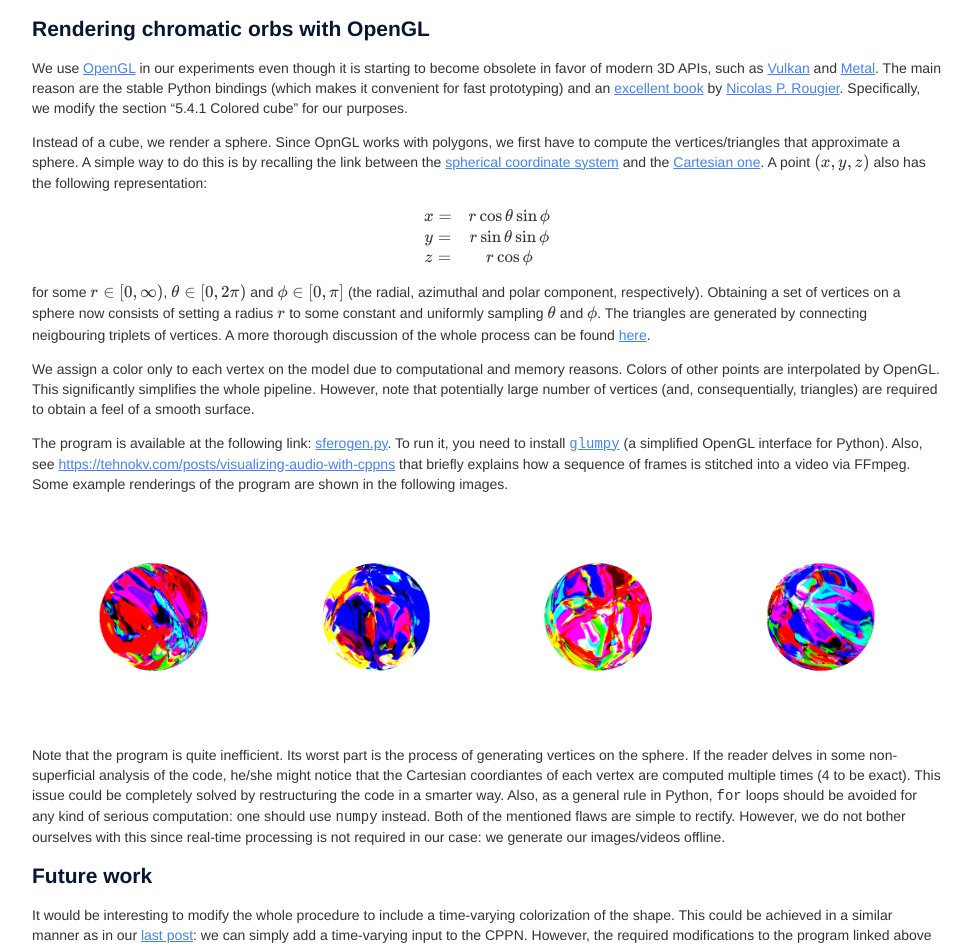
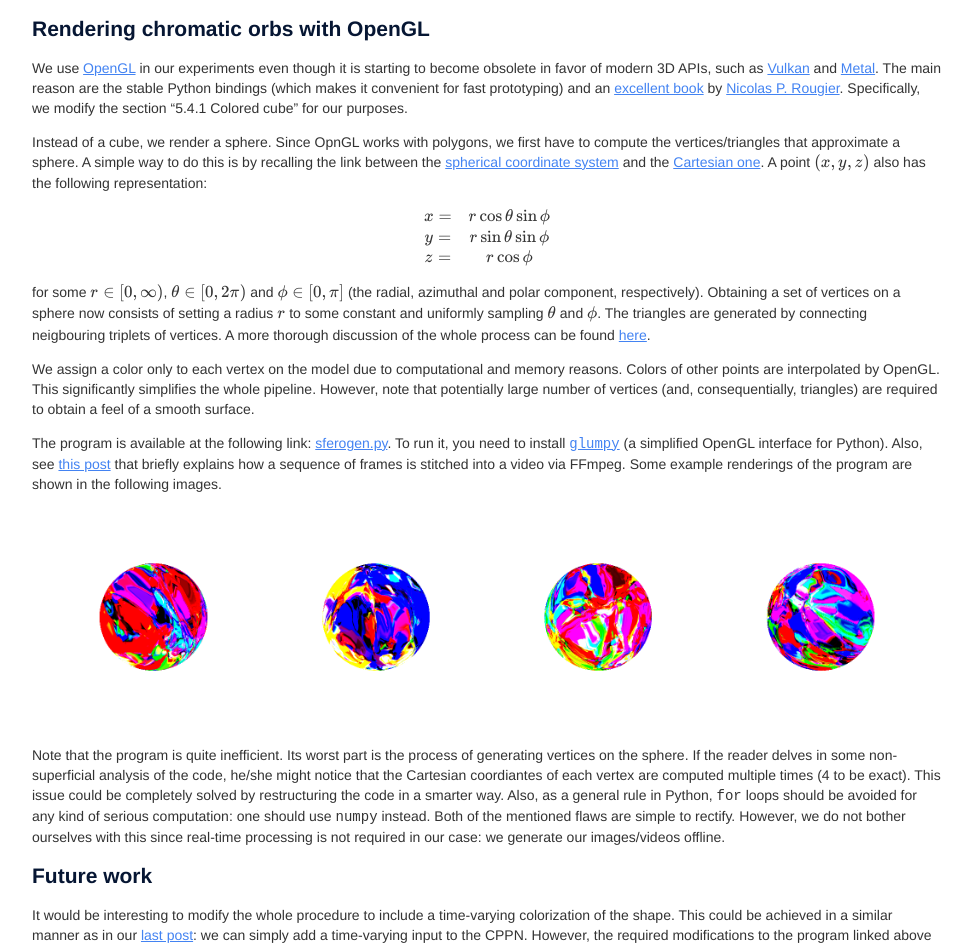
Before and after one commit to nenadmarkus/p, a Jekyll site: the page built from cppns-on-3d-surfaces/index.md, in a window 1280 px wide. Shown: the part 572-1519 px from the top of the page, without its empty margins (153-1125 px from the left). Built offline with Jekyll 4.4.1, drawn with Linux system fonts in a browser that asks for light colours; nearby versions of some CDN libraries.

Commit message:
cppns-on-3d-surfaces

```diff
--- a/cppns-on-3d-surfaces/index.md
+++ b/cppns-on-3d-surfaces/index.md
@@ -73,7 +73,7 @@ However, note that potentially large number of vertices (and, consequentially, t
 
 The program is available at the following link: [sferogen.py](sferogen.py).
 To run it, you need to install [`glumpy`](https://glumpy.github.io) (a simplified OpenGL interface for Python).
-Also, see <https://tehnokv.com/posts/visualizing-audio-with-cppns> that briefly explains how a sequence of frames is stitched into a video via FFmpeg.
+Also, see [this post](../visualizing-audio-with-cppns) that briefly explains how a sequence of frames is stitched into a video via FFmpeg.
 Some example renderings of the program are shown in the following images.
 
 <p><center>
```
